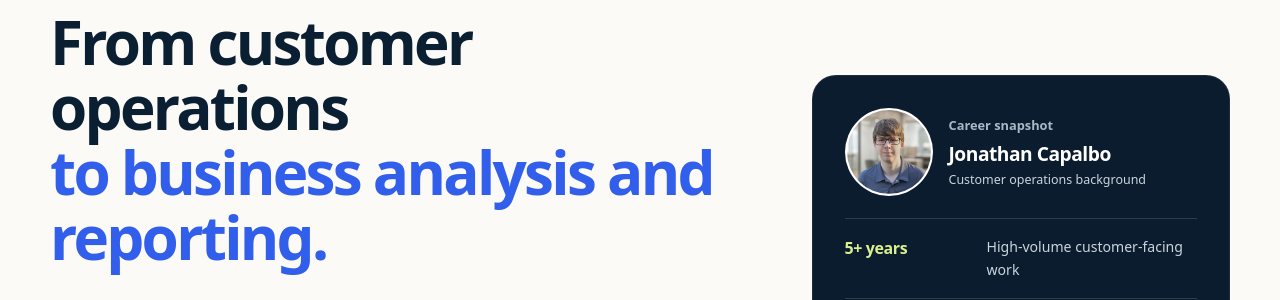
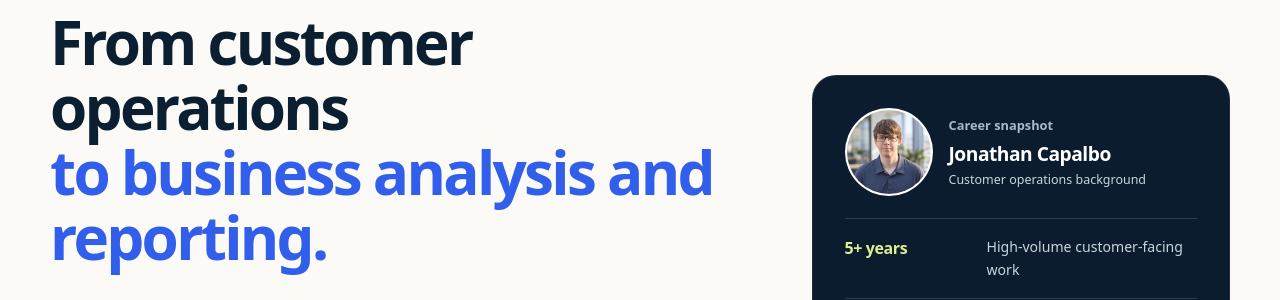
Before and after one commit to jon314159/JonathanCapalbo.me, a Jekyll site: the page index.html, which Jekyll copies as it is, in a window 1280 px wide. Shown: the part 134-434 px from the top of the page. Built offline with Jekyll 4.4.1, drawn with Linux system fonts in a browser that asks for light colours.

Commit message:
Replace headshot with approved September photo

```diff
--- a/index.html
+++ b/index.html
@@ -10,14 +10,14 @@
     <meta property="og:description" content="Explore Jonathan Capalbo's Excel reporting, academic Oracle SQL and ServiceNow work, and business analysis planning." />
     <meta property="og:type" content="website" />
     <meta property="og:url" content="https://jonathancapalbo.me/" />
-    <meta property="og:image" content="https://jonathancapalbo.me/assets/images/jonathan-capalbo-headshot.png" />
-    <meta property="og:image:width" content="800" />
-    <meta property="og:image:height" content="800" />
+    <meta property="og:image" content="https://jonathancapalbo.me/assets/images/jonathan-capalbo-headshot.png?v=20260913" />
+    <meta property="og:image:width" content="1254" />
+    <meta property="og:image:height" content="1254" />
     <meta property="og:image:alt" content="Professional headshot of Jonathan Capalbo" />
     <meta name="twitter:card" content="summary" />
     <meta name="twitter:title" content="Jonathan Capalbo | Business Analysis, Reporting &amp; Systems" />
     <meta name="twitter:description" content="Explore Jonathan Capalbo's Excel reporting, academic Oracle SQL and ServiceNow work, and business analysis planning." />
-    <meta name="twitter:image" content="https://jonathancapalbo.me/assets/images/jonathan-capalbo-headshot.png" />
+    <meta name="twitter:image" content="https://jonathancapalbo.me/assets/images/jonathan-capalbo-headshot.png?v=20260913" />
     <meta name="twitter:image:alt" content="Professional headshot of Jonathan Capalbo" />
     <link rel="canonical" href="https://jonathancapalbo.me/" />
     <link rel="icon" href="favicon.svg" type="image/svg+xml" />
@@ -57,7 +57,7 @@
 
         <aside class="recruiter-card" aria-label="Career snapshot">
           <div class="card-topline">
-            <img class="profile-photo" src="assets/images/jonathan-capalbo-headshot-web.jpg" width="256" height="256" alt="Jonathan Capalbo" decoding="async" fetchpriority="high" />
+            <img class="profile-photo" src="assets/images/jonathan-capalbo-headshot-web.jpg?v=20260913" width="256" height="256" alt="Jonathan Capalbo" decoding="async" fetchpriority="high" />
             <div class="snapshot-intro">
               <p>Career snapshot</p>
               <strong>Jonathan Capalbo</strong>
```
Also changed, not shown: assets/images/jonathan-capalbo-headshot-web.jpg, 1 other file.
